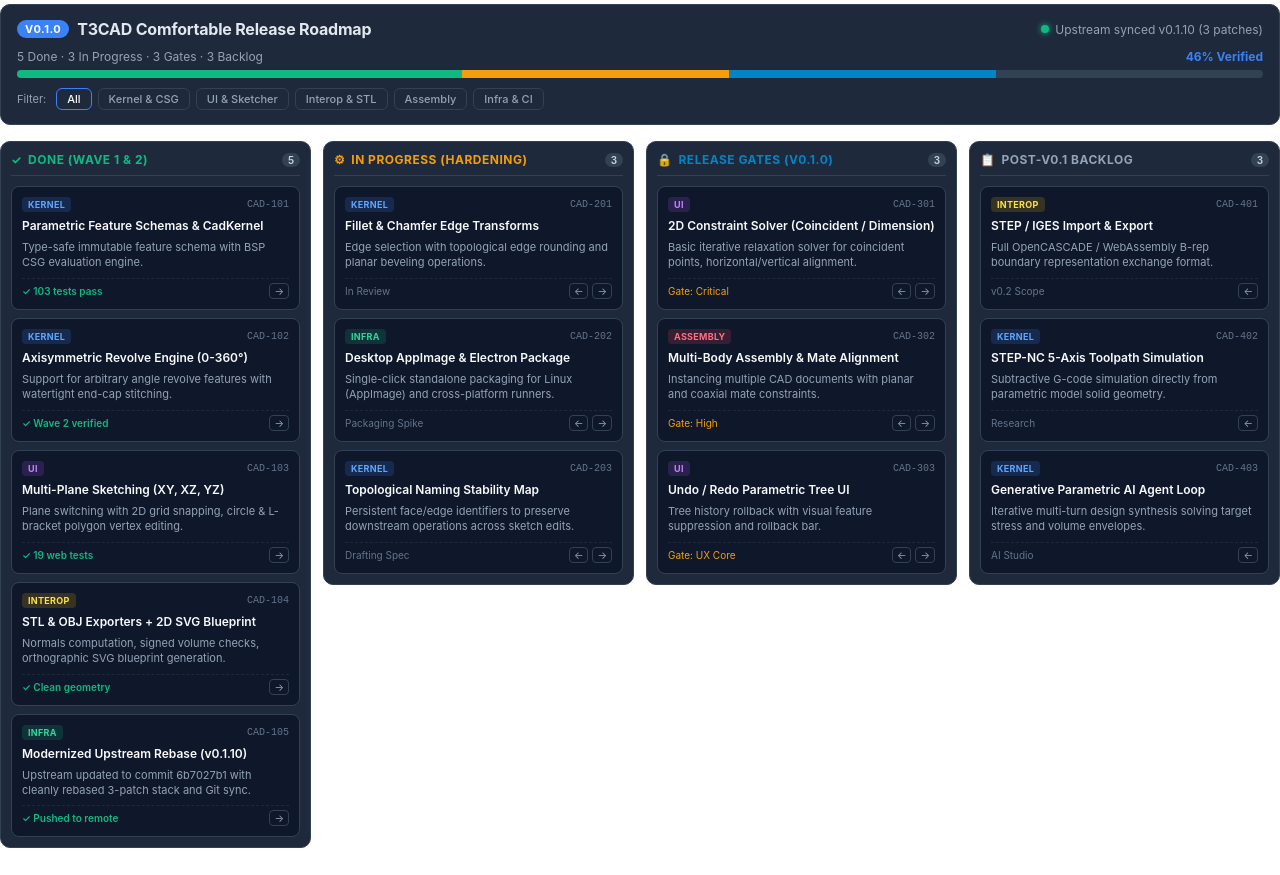
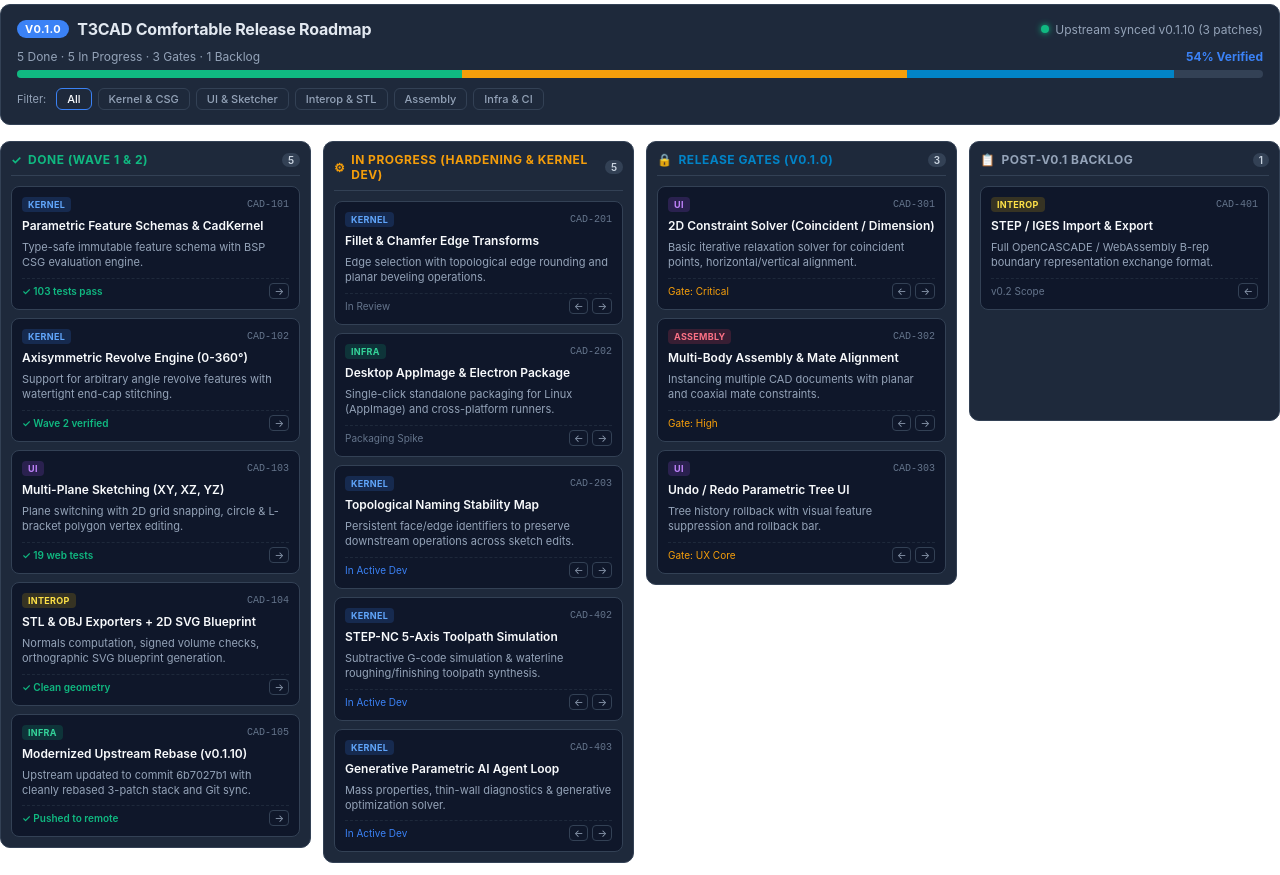
Before and after one commit to mtdewwolf/T3CAD, a website: page docs/kanban.html in a window 1280 px wide. Drawn offline with Linux system fonts and the light colour scheme.

Commit message:
docs(kanban): promote all kernel tasks to in-progress

```diff
--- a/docs/kanban.html
+++ b/docs/kanban.html
@@ -469,9 +469,9 @@
     <div class="column" id="col-wip" data-col="wip">
       <div class="col-header">
         <span class="col-title" style="color:var(--warning, #f59e0b);">
-          <span>⚙</span> In Progress (Hardening)
+          <span>⚙</span> In Progress (Hardening & Kernel Dev)
         </span>
-        <span class="col-pill" id="count-wip">3</span>
+        <span class="col-pill" id="count-wip">5</span>
       </div>
       <div class="col-cards" id="cards-wip">
         <div class="card" draggable="true" data-id="CAD-201" data-cat="kernel">
@@ -514,10 +514,42 @@
           <div class="card-title">Topological Naming Stability Map</div>
           <div class="card-desc">Persistent face/edge identifiers to preserve downstream operations across sketch edits.</div>
           <div class="card-meta-row">
-            <span>Drafting Spec</span>
+            <span style="color:var(--primary, #3b82f6);">In Active Dev</span>
             <div class="card-actions">
               <button class="btn-move" title="Move left" onclick="moveCard('CAD-203', -1)">←</button>
               <button class="btn-move" title="Move right" onclick="moveCard('CAD-203', 1)">→</button>
+            </div>
+          </div>
+        </div>
+
+        <div class="card" draggable="true" data-id="CAD-402" data-cat="kernel">
+          <div class="card-top">
+            <span class="tag tag-kernel">Kernel</span>
+            <span class="card-id">CAD-402</span>
+          </div>
+          <div class="card-title">STEP-NC 5-Axis Toolpath Simulation</div>
+          <div class="card-desc">Subtractive G-code simulation & waterline roughing/finishing toolpath synthesis.</div>
+          <div class="card-meta-row">
+            <span style="color:var(--primary, #3b82f6);">In Active Dev</span>
+            <div class="card-actions">
+              <button class="btn-move" title="Move left" onclick="moveCard('CAD-402', -1)">←</button>
+              <button class="btn-move" title="Move right" onclick="moveCard('CAD-402', 1)">→</button>
+            </div>
+          </div>
+        </div>
+
+        <div class="card" draggable="true" data-id="CAD-403" data-cat="kernel">
+          <div class="card-top">
+            <span class="tag tag-kernel">Kernel</span>
+            <span class="card-id">CAD-403</span>
+          </div>
+          <div class="card-title">Generative Parametric AI Agent Loop</div>
+          <div class="card-desc">Mass properties, thin-wall diagnostics & generative optimization solver.</div>
+          <div class="card-meta-row">
+            <span style="color:var(--primary, #3b82f6);">In Active Dev</span>
+            <div class="card-actions">
+              <button class="btn-move" title="Move left" onclick="moveCard('CAD-403', -1)">←</button>
+              <button class="btn-move" title="Move right" onclick="moveCard('CAD-403', 1)">→</button>
             </div>
           </div>
         </div>
@@ -589,7 +621,7 @@
         <span class="col-title" style="color:var(--muted-foreground, #94a3b8);">
           <span>📋</span> Post-v0.1 Backlog
         </span>
-        <span class="col-pill" id="count-backlog">3</span>
+        <span class="col-pill" id="count-backlog">1</span>
       </div>
       <div class="col-cards" id="cards-backlog">
         <div class="card" draggable="true" data-id="CAD-401" data-cat="interop">
@@ -603,36 +635,6 @@
             <span>v0.2 Scope</span>
             <div class="card-actions">
               <button class="btn-move" title="Move left" onclick="moveCard('CAD-401', -1)">←</button>
-            </div>
-          </div>
-        </div>
-
-        <div class="card" draggable="true" data-id="CAD-402" data-cat="kernel">
-          <div class="card-top">
-            <span class="tag tag-kernel">Kernel</span>
-            <span class="card-id">CAD-402</span>
-          </div>
-          <div class="card-title">STEP-NC 5-Axis Toolpath Simulation</div>
-          <div class="card-desc">Subtractive G-code simulation directly from parametric model solid geometry.</div>
-          <div class="card-meta-row">
-            <span>Research</span>
-            <div class="card-actions">
-              <button class="btn-move" title="Move left" onclick="moveCard('CAD-402', -1)">←</button>
-            </div>
-          </div>
-        </div>
-
-        <div class="card" draggable="true" data-id="CAD-403" data-cat="kernel">
-          <div class="card-top">
-            <span class="tag tag-kernel">Kernel</span>
-            <span class="card-id">CAD-403</span>
-          </div>
-          <div class="card-title">Generative Parametric AI Agent Loop</div>
-          <div class="card-desc">Iterative multi-turn design synthesis solving target stress and volume envelopes.</div>
-          <div class="card-meta-row">
-            <span>AI Studio</span>
-            <div class="card-actions">
-              <button class="btn-move" title="Move left" onclick="moveCard('CAD-403', -1)">←</button>
             </div>
           </div>
         </div>
```
